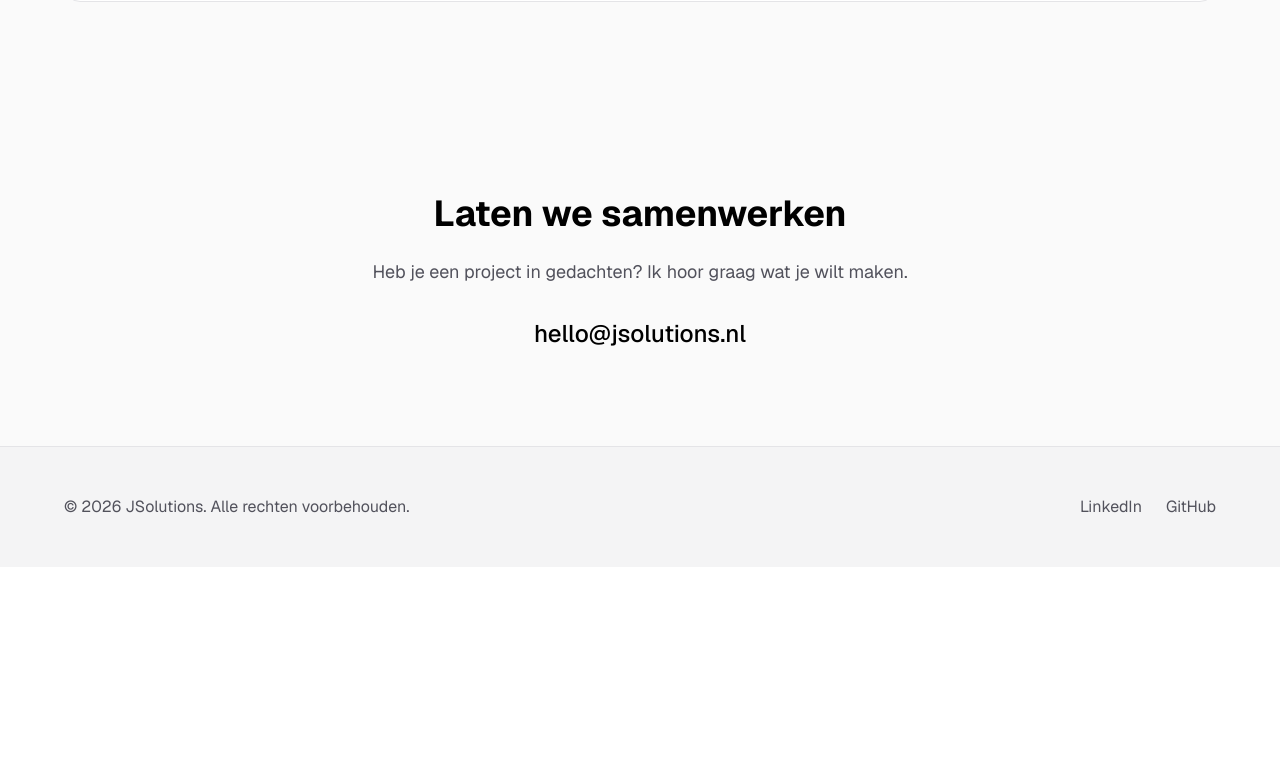
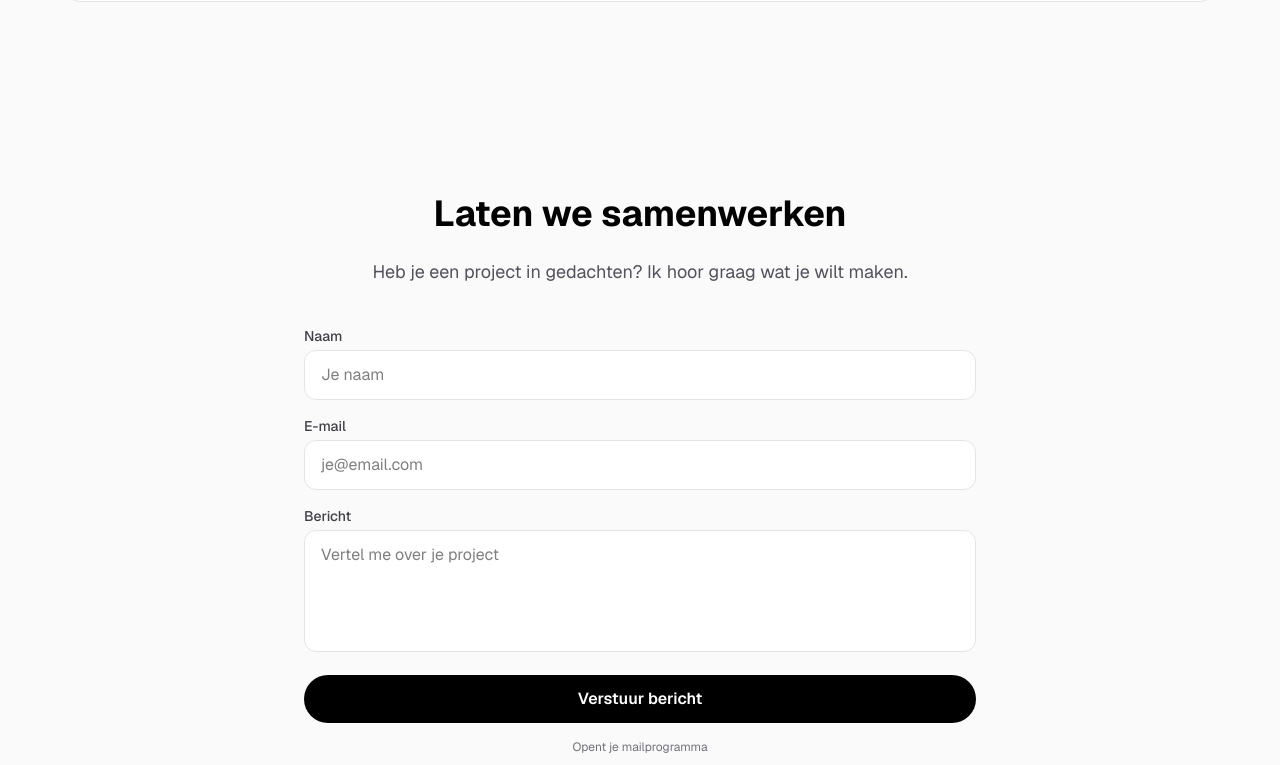
Before and after one commit to Jarno97/jsolutions, a Next.js app: page / in a window 1280 px wide. Shown: the part 4495-5260 px from the top of the page. Before the commit the page ends 5062 px from the top, so only its background shows below. Built offline with nearby package versions, Linux system fonts and the light colour scheme.

Commit message:
Add contact form with name, email, message fields

```diff
--- a/src/app/page.tsx
+++ b/src/app/page.tsx
@@ -7,6 +7,7 @@ import Projects from "@/components/Projects";
 import HowItWorks from "@/components/HowItWorks";
 import LanguageToggle from "@/components/LanguageToggle";
 import { useLanguage } from "@/components/LanguageContext";
+import Contact from "@/components/Contact";
 
 const services = [
   {
@@ -191,24 +192,7 @@ export default function Home() {
       <Projects />
 
       {/* Contact Section */}
-      <section id="contact" className="py-16 md:py-24 px-4 md:px-6 bg-zinc-50 dark:bg-black">
-        <FadeIn>
-          <div className="max-w-2xl mx-auto text-center">
-            <h2 className="text-2xl md:text-4xl font-bold text-black dark:text-white mb-4 md:mb-6">
-              {t("Let's work together", "Laten we samenwerken")}
-            </h2>
-            <p className="text-base md:text-lg text-zinc-600 dark:text-zinc-400 mb-6 md:mb-8">
-              {t("Have a project in mind? I'd love to hear about it.", "Heb je een project in gedachten? Ik hoor graag wat je wilt maken.")}
-            </p>
-            <a
-              href="mailto:hello@jsolutions.nl"
-              className="text-base md:text-2xl font-medium text-black dark:text-white hover:underline underline-offset-4"
-            >
-              hello@jsolutions.nl
-            </a>
-          </div>
-        </FadeIn>
-      </section>
+      <Contact />
 
       {/* Footer */}
       <footer className="py-8 md:py-12 px-4 md:px-6 bg-zinc-100 dark:bg-zinc-900 border-t border-zinc-200 dark:border-zinc-800">
--- /dev/null
+++ b/src/components/Contact.tsx
@@ -0,0 +1,104 @@
+"use client";
+
+import { useState } from "react";
+import FadeIn from "./FadeIn";
+import { useLanguage } from "./LanguageContext";
+
+export default function Contact() {
+  const { t } = useLanguage();
+  const [formState, setFormState] = useState<"idle" | "sending" | "sent">("idle");
+
+  const handleSubmit = (e: React.FormEvent<HTMLFormElement>) => {
+    e.preventDefault();
+    const formData = new FormData(e.currentTarget);
+    const name = formData.get("name");
+    const email = formData.get("email");
+    const message = formData.get("message");
+
+    // Open mailto with pre-filled content
+    const mailtoLink = `mailto:hello@jsolutions.nl?subject=Contact from ${name}&body=Name: ${name}%0AEmail: ${email}%0A%0AMessage:%0A${message}`;
+    window.location.href = mailtoLink;
+    setFormState("sent");
+  };
+
+  return (
+    <section id="contact" className="py-16 md:py-24 px-4 md:px-6 bg-zinc-50 dark:bg-black">
+      <FadeIn>
+        <div className="max-w-2xl mx-auto text-center">
+          <h2 className="text-2xl md:text-4xl font-bold text-black dark:text-white mb-4 md:mb-6">
+            {t("Let's work together", "Laten we samenwerken")}
+          </h2>
+          <p className="text-base md:text-lg text-zinc-600 dark:text-zinc-400 mb-8 md:mb-10">
+            {t("Have a project in mind? I'd love to hear about it.", "Heb je een project in gedachten? Ik hoor graag wat je wilt maken.")}
+          </p>
+
+          {formState === "sent" ? (
+            <div className="p-6 bg-green-50 dark:bg-green-950/20 rounded-xl">
+              <p className="text-green-700 dark:text-green-400 font-medium">
+                {t("Thanks! I've opened your email client.", "Bedankt! Ik heb je mailprogramma geopend.")}
+              </p>
+              <p className="text-zinc-600 dark:text-zinc-400 mt-2">
+                {t("You can also email me directly at hello@jsolutions.nl", "Je kunt me ook direct mailen op hello@jsolutions.nl")}
+              </p>
+            </div>
+          ) : (
+            <form onSubmit={handleSubmit} className="space-y-4 text-left">
+              <div>
+                <label htmlFor="name" className="block text-sm font-medium text-zinc-700 dark:text-zinc-300 mb-1">
+                  {t("Name", "Naam")}
+                </label>
+                <input
+                  type="text"
+                  id="name"
+                  name="name"
+                  required
+                  className="w-full px-4 py-3 rounded-xl border border-zinc-200 dark:border-zinc-700 bg-white dark:bg-zinc-800 text-black dark:text-white focus:ring-2 focus:ring-black dark:focus:ring-white focus:outline-none"
+                  placeholder={t("Your name", "Je naam")}
+                />
+              </div>
+
+              <div>
+                <label htmlFor="email" className="block text-sm font-medium text-zinc-700 dark:text-zinc-300 mb-1">
+                  {t("Email", "E-mail")}
+                </label>
+                <input
+                  type="email"
+                  id="email"
+                  name="email"
+                  required
+                  className="w-full px-4 py-3 rounded-xl border border-zinc-200 dark:border-zinc-700 bg-white dark:bg-zinc-800 text-black dark:text-white focus:ring-2 focus:ring-black dark:focus:ring-white focus:outline-none"
+                  placeholder={t("your@email.com", "je@email.com")}
+                />
+              </div>
+
+              <div>
+                <label htmlFor="message" className="block text-sm font-medium text-zinc-700 dark:text-zinc-300 mb-1">
+                  {t("Message", "Bericht")}
+                </label>
+                <textarea
+                  id="message"
+                  name="message"
+                  rows={4}
+                  required
+                  className="w-full px-4 py-3 rounded-xl border border-zinc-200 dark:border-zinc-700 bg-white dark:bg-zinc-800 text-black dark:text-white focus:ring-2 focus:ring-black dark:focus:ring-white focus:outline-none resize-none"
+                  placeholder={t("Tell me about your project", "Vertel me over je project")}
+                />
+              </div>
+
+              <button
+                type="submit"
+                className="w-full px-6 py-3 bg-black dark:bg-white text-white dark:text-black font-semibold rounded-full hover:opacity-80 transition-opacity"
+              >
+                {t("Send message", "Verstuur bericht")}
+              </button>
+
+              <p className="text-xs text-center text-zinc-500 dark:text-zinc-400">
+                {t("Opens your email client", "Opent je mailprogramma")}
+              </p>
+            </form>
+          )}
+        </div>
+      </FadeIn>
+    </section>
+  );
+}
```
